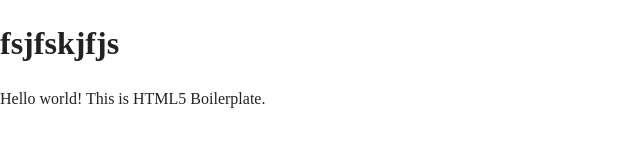
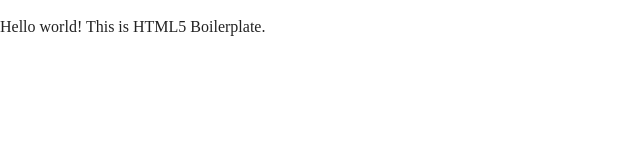
Before and after one commit to Shivani123789/assignment1, a plain HTML site: page index.html in a window 1280 px wide. Shown: the whole page, without its empty margins (0-640 px from the left). Drawn offline with nearby package versions, Linux system fonts and the light colour scheme.

Commit message:
new data is deleted from here

```diff
--- a/index.html
+++ b/index.html
@@ -23,7 +23,7 @@
   <![endif]-->
 
   <!-- Add your site or application content here -->
-  <h1>fsjfskjfjs</h1>
+
   <p>Hello world! This is HTML5 Boilerplate.</p>
   <script src="js/vendor/modernizr-3.7.1.min.js"></script>
   <script src="https://code.jquery.com/jquery-3.3.1.min.js" integrity="sha256-FgpCb/KJQlLNfOu91ta32o/NMZxltwRo8QtmkMRdAu8=" crossorigin="anonymous"></script>
```
